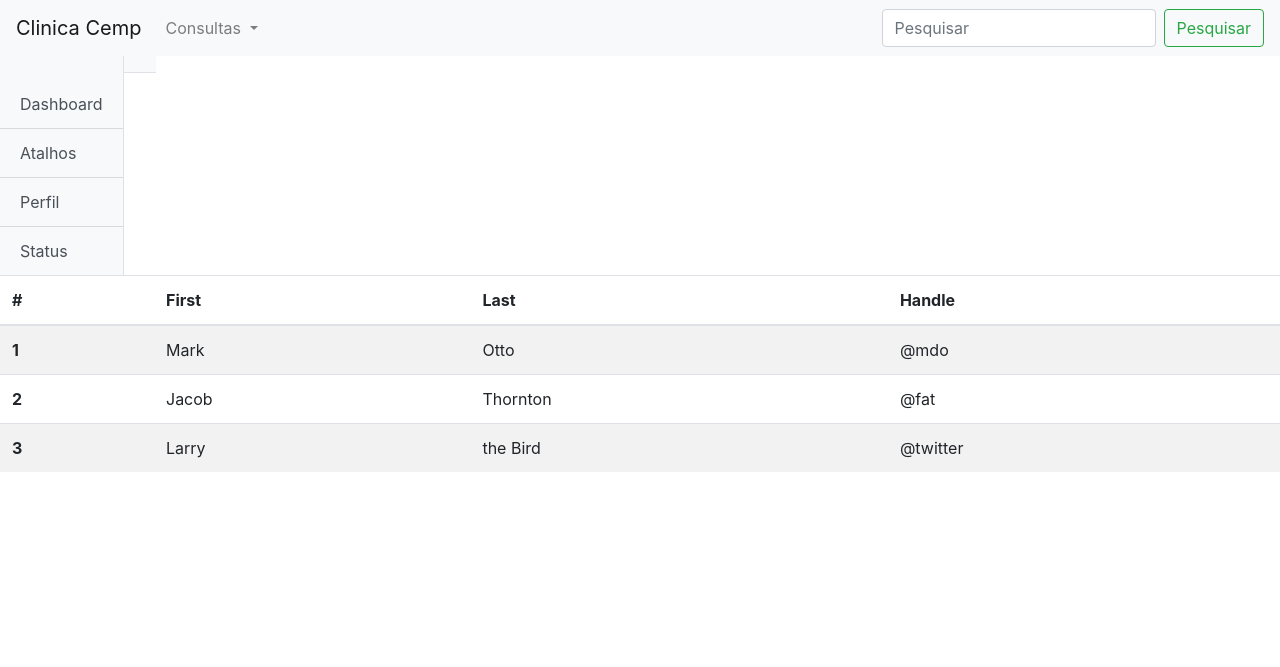
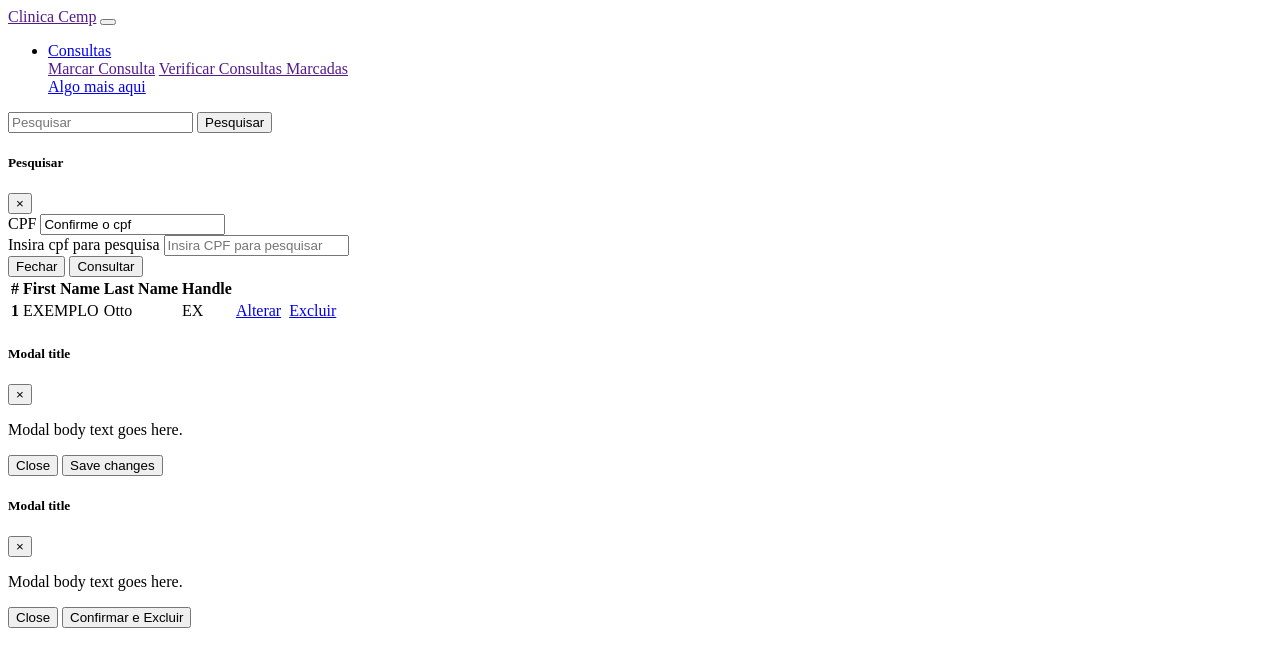
Before and after one commit to Misgar/Clinica-CEMP, a PHP site: the page made by application/views/ListaConsultas.php in a window 1280 px wide. Shown: the top 667 px of the page. Run offline with PHP 8.4, Linux system fonts and the light colour scheme; the template is opened without the code that fills it, so the values that code supplies are empty; some libraries are stand-ins or nearby versions.

Commit message:
Adicionado pagina de alteração e pre modais para alteração e exclusão

```diff
--- a/application/views/ListaConsultas.php
+++ b/application/views/ListaConsultas.php
@@ -9,38 +9,72 @@
   </head>
   <body>
     <?php require_once('navbar.php'); # ONDE ESTÃO MODAL PARA PESQUISA E CONTEUDO (CRUD)
-      require_once('sidebar.php'); # SEM USO NO CRUD ATÉ O MOMENTO
+     # SEM USO NO CRUD ATÉ O MOMENTO
     ?>
+
+    <!-- CODIGO TABELA QUE DEVERA SER USADO COM FOR EACH -->
+    <!-- NECESSARIO PASSAR O ID USADO NO BANCO PARA OS LINKS DE ALTERAR E EXCLUIR -->
     <table class="table table-striped">
   <thead>
     <tr>
       <th scope="col">#</th>
-      <th scope="col">First</th>
-      <th scope="col">Last</th>
+      <th scope="col">First Name</th>
+      <th scope="col">Last Name</th>
       <th scope="col">Handle</th>
     </tr>
   </thead>
   <tbody>
     <tr>
       <th scope="row">1</th>
-      <td>Mark</td>
+      <td>EXEMPLO</td>
       <td>Otto</td>
-      <td>@mdo</td>
+      <td>EX</td>
+      <td> <a href="#" data-target="#ModalAlterar" data-toggle="modal"> Alterar </a> <td>
+        <td> <a href="#" data-target="#ModalExcluir" data-toggle="modal"> Excluir </a> <td>
     </tr>
-    <tr>
-      <th scope="row">2</th>
-      <td>Jacob</td>
-      <td>Thornton</td>
-      <td>@fat</td>
-    </tr>
-    <tr>
-      <th scope="row">3</th>
-      <td>Larry</td>
-      <td>the Bird</td>
-      <td>@twitter</td>
-    </tr>
+
   </tbody>
 </table>
+
+<div class="modal" tabindex="-1" role="dialog" id="ModalAlterar">
+  <div class="modal-dialog" role="document">
+    <div class="modal-content">
+      <div class="modal-header">
+        <h5 class="modal-title">Modal title</h5>
+        <button type="button" class="close" data-dismiss="modal" aria-label="Close">
+          <span aria-hidden="true">&times;</span>
+        </button>
+      </div>
+      <div class="modal-body">
+        <p>Modal body text goes here.</p>
+      </div>
+      <div class="modal-footer">
+        <button type="button" class="btn btn-secondary" data-dismiss="modal">Close</button>
+        <button type="button" class="btn btn-primary">Save changes</button>
+      </div>
+    </div>
+  </div>
+</div>
+
+<div class="modal" tabindex="-1" role="dialog" id="ModalExcluir">
+  <div class="modal-dialog" role="document">
+    <div class="modal-content">
+      <div class="modal-header">
+        <h5 class="modal-title">Modal title</h5>
+        <button type="button" class="close" data-dismiss="modal" aria-label="Close">
+          <span aria-hidden="true">&times;</span>
+        </button>
+      </div>
+      <div class="modal-body">
+        <p>Modal body text goes here.</p>
+      </div>
+      <div class="modal-footer">
+        <button type="button" class="btn btn-secondary" data-dismiss="modal">Close</button>
+        <button type="button" class="btn btn-danger">Confirmar e Excluir</button>
+      </div>
+    </div>
+  </div>
+</div>
 
     <script src="https://ajax.googleapis.com/ajax/libs/jquery/1.12.4/jquery.min.js"></script>
 
--- a/application/views/sidebar.php
+++ b/application/views/sidebar.php
@@ -8,7 +8,6 @@
   <meta name="description" content="">
   <meta name="author" content="">
 
-  <title>Simple Sidebar - Start Bootstrap Template</title>
 
   <!-- Bootstrap core CSS -->
   <link href="vendor/bootstrap/css/bootstrap.min.css" rel="stylesheet">
```
Also changed, not shown: 1 other file.
